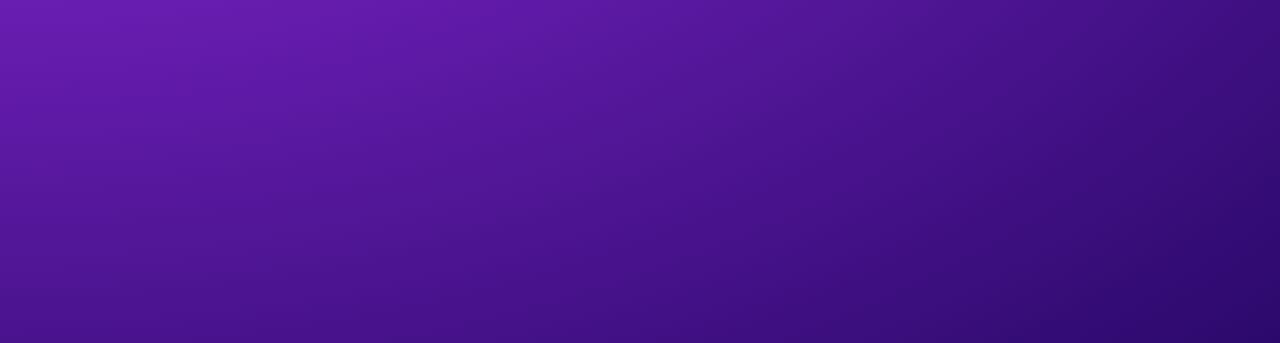
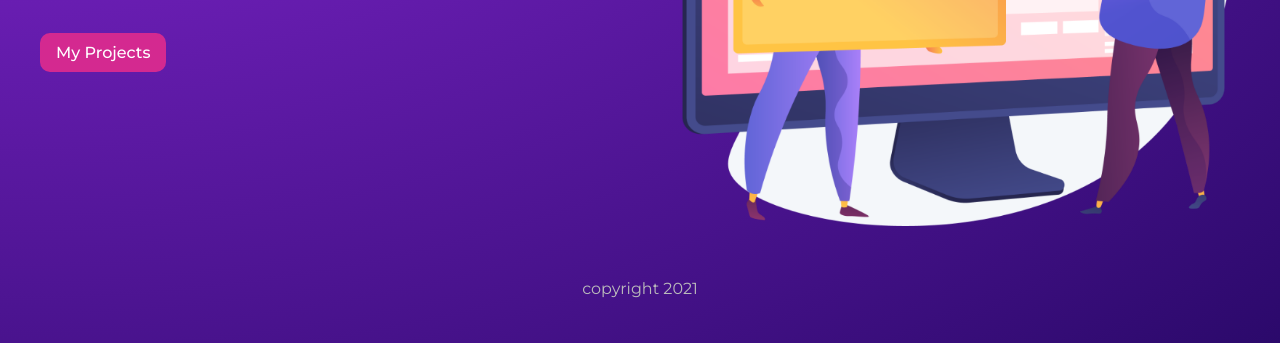
Before and after one commit to BrentGrammer/Gatsby-Learning-Project, a Gatsby site: page / in a window 1280 px wide. Shown: the part 457-800 px from the top of the page. Built offline with nearby package versions, Linux system fonts and the light colour scheme; Gatsby itself is replaced by a stand-in of ours.

Commit message:
static folder assets

```diff
--- a/src/pages/index.js
+++ b/src/pages/index.js
@@ -15,6 +15,7 @@ export default function Home() {
             My Projects
           </Link>
         </div>
+        <img src="/banner.png" alt="banner" style={{ maxWidth: "100%" }} />
       </section>
     </Layout>
   )
```
Also changed, not shown: README.md, static/banner.png (added).
